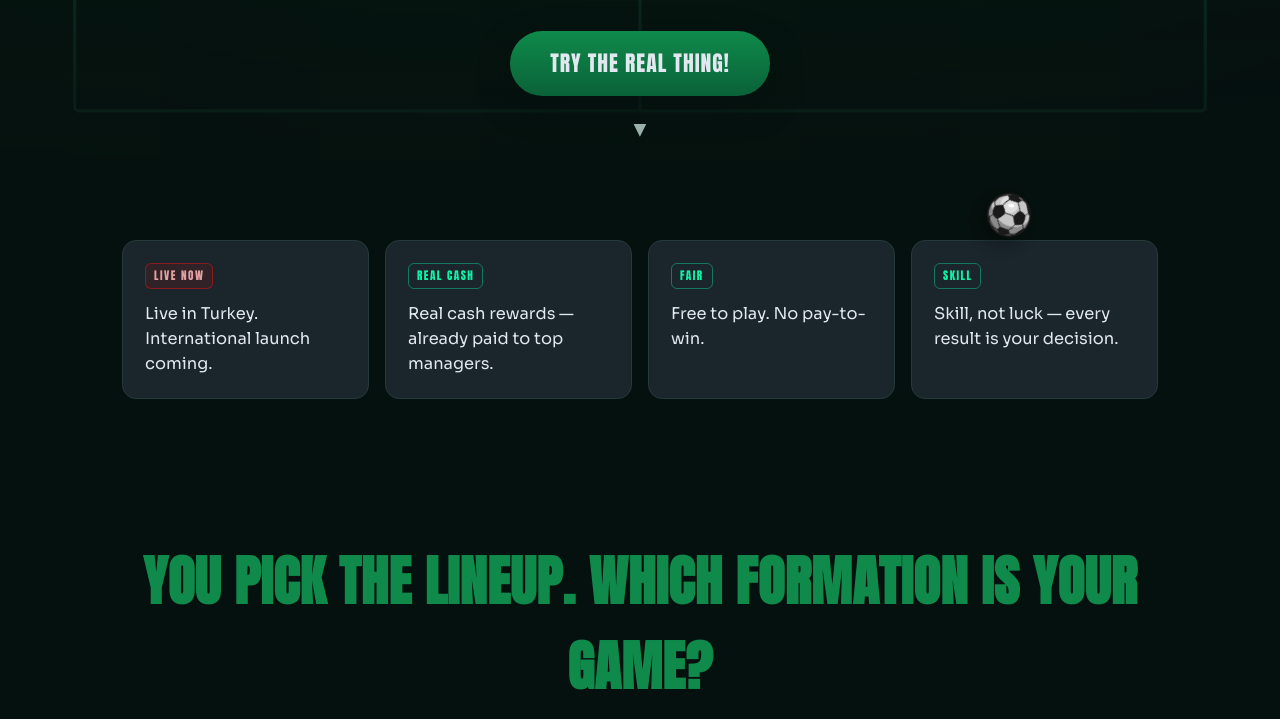
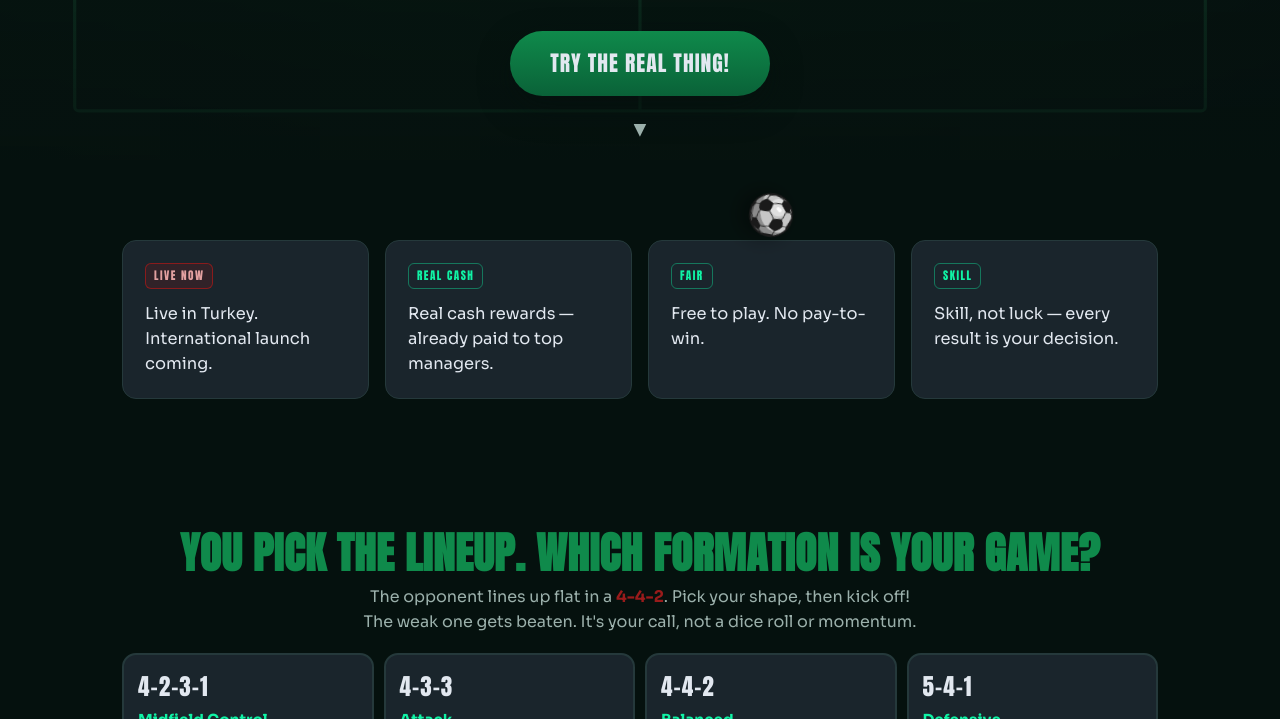
Before and after one commit to ebayti/legendaryClubOwner, a website: page index.html in a window 1280 px wide. Both pictures are taken after a click on the link "TRY THE REAL THING!". Shown: the part 642-1361 px from the top of the page. Drawn offline with Linux system fonts and the light colour scheme.

Commit message:
ball double-bounces each proof card; builder fits with title visible

```diff
--- a/script.js
+++ b/script.js
@@ -458,19 +458,22 @@ function startBuilderBall() {
   placeBall(ball, ctaRect.left + ctaRect.width / 2, ctaRect.top - half - 2);
   ball.style.transform = "rotate(0deg)";
 
-  // visit each proof card once, then finish on the kickoff button
+  // visit each proof card (two hops each, so they're readable), then finish on
+  // the kickoff button — scrolled so the builder TITLE is in view, not cut off
   builderTourActive = true;
   var cards = Array.prototype.slice.call(document.querySelectorAll(".proof-card"));
   var i = 0;
   function next() {
     if (!builderTourActive) { return; }                          // a choice cancelled the tour
     if (i < cards.length) {
-      glideBallToEl(ball, cards[i++], 0.5, 440, true, next);     // centre + hop on the card
+      // centre the card and hop on it TWICE (dwell so people can read it)
+      glideBallToEl(ball, cards[i++], { vhFrac: 0.5, anchorCenter: true, T: 440, hops: 2, done: next });
     } else {
-      glideBallToEl(ball, kickoff, 0.62, 540, false, function () {
+      // land on kickoff, but anchor the scroll to the builder TOP so the heading shows
+      glideBallToEl(ball, kickoff, { scrollEl: builder, vhFrac: 0.07, T: 560, hops: 0, done: function () {
         builderTourActive = false;                               // tour done
         handoffBuilderBallToIdle(builder, ball, kickoff);        // bounce on the button
-      });
+      } });
     }
   }
   // end of next()
@@ -479,21 +482,30 @@ function startBuilderBall() {
 }
 // end of startBuilderBall()
 
-// glides the viewport-fixed ball so it rests on top of `el`, scrolling the page so
-// `el` sits at `vhFrac` of the viewport — both driven by one eased clock. Optionally
-// adds a single hop on arrival, then calls done().
-function glideBallToEl(ball, el, vhFrac, T, hopOnArrival, done) {
+// glides the viewport-fixed ball onto `landEl`, driving the page scroll from the
+// SAME eased clock. opts:
+//   vhFrac       — where the scroll anchor sits in the viewport (0 = top, 0.5 = middle)
+//   scrollEl     — element the scroll aligns to (defaults to landEl)
+//   anchorCenter — align the anchor's CENTRE (true) or its TOP (false) to vhFrac
+//   T            — duration (ms)
+//   hops         — number of in-place hops on arrival (0 = none)
+//   done         — called when finished
+function glideBallToEl(ball, landEl, opts) {
+  var scrollEl = opts.scrollEl || landEl;
   var startScroll = window.pageYOffset;
   var vh          = window.innerHeight;
-  var rect        = el.getBoundingClientRect();
-  var elAbsTop    = rect.top + startScroll;                     // document-space
-  var elAbsCenter = elAbsTop + rect.height / 2;
   var maxScroll   = Math.max(0, document.documentElement.scrollHeight - vh);
-  var targetScroll = clamp(elAbsCenter - vh * vhFrac, 0, maxScroll);
 
-  var half = ball.offsetWidth / 2;
-  var endX = rect.left + rect.width / 2;
-  var endY = (elAbsTop - targetScroll) - half - 2;              // rest just on top of el
+  // scroll so the anchor sits at vhFrac of the viewport
+  var sRect      = scrollEl.getBoundingClientRect();
+  var sAnchorAbs = sRect.top + startScroll + (opts.anchorCenter ? sRect.height / 2 : 0);
+  var targetScroll = clamp(sAnchorAbs - vh * opts.vhFrac, 0, maxScroll);
+
+  // land the ball just on top of landEl at that target scroll
+  var lRect = landEl.getBoundingClientRect();
+  var half  = ball.offsetWidth / 2;
+  var endX  = lRect.left + lRect.width / 2;
+  var endY  = (lRect.top + startScroll - targetScroll) - half - 2;
 
   // current (fixed) ball centre = where the previous segment left it
   ball.style.transition = "none";
@@ -513,7 +525,7 @@ function glideBallToEl(ball, el, vhFrac, T, hopOnArrival, done) {
     }
     // end of if-block
 
-    var t = clamp((now - t0) / T, 0, 1);
+    var t = clamp((now - t0) / opts.T, 0, 1);
     var e = easeInOut(t);
     window.scrollTo(0, startScroll + (targetScroll - startScroll) * e);
     placeBall(ball, startX + (endX - startX) * e, startY + (endY - startY) * e);
@@ -526,10 +538,10 @@ function glideBallToEl(ball, el, vhFrac, T, hopOnArrival, done) {
     // end of if-block
 
     htmlEl.style.scrollBehavior = prevBehavior;                 // restore smooth scroll
-    if (hopOnArrival) {
-      bounceBallOnce(ball, endX, endY, done);
-    } else if (done) {
-      done();
+    if (opts.hops > 0) {
+      bounceBall(ball, endX, endY, opts.hops, opts.done);
+    } else if (opts.done) {
+      opts.done();
     }
     // end of if-block
   }
@@ -539,17 +551,24 @@ function glideBallToEl(ball, el, vhFrac, T, hopOnArrival, done) {
 }
 // end of glideBallToEl()
 
-// one quick hop in place (ball stays viewport-fixed; the page is static here)
-function bounceBallOnce(ball, cx, restY, done) {
-  dropBallTo(ball, cx, restY - 22, 190, 520, CONFIG.ballRiseEase, function () {
+// `hops` quick hops in place (ball stays viewport-fixed; the page is static here)
+function bounceBall(ball, cx, restY, hops, done) {
+  function hop(n) {
     if (!builderTourActive) { return; }                          // cancelled mid-hop
-    dropBallTo(ball, cx, restY, 180, 570, CONFIG.ballFallEase, function () {
+    dropBallTo(ball, cx, restY - 22, 190, 520, CONFIG.ballRiseEase, function () {
       if (!builderTourActive) { return; }
-      if (done) { done(); }
+      dropBallTo(ball, cx, restY, 180, 570, CONFIG.ballFallEase, function () {
+        if (!builderTourActive) { return; }
+        if (n > 1) { hop(n - 1); }
+        else if (done) { done(); }
+      });
     });
-  });
+  }
+  // end of hop()
+
+  hop(hops);
 }
-// end of bounceBallOnce()
+// end of bounceBall()
 
 // switches the ball from viewport-fixed back to absolute-in-builder (so it tracks
 // the button if the page scrolls) and starts the idle bounce on the kickoff button
--- a/style.css
+++ b/style.css
@@ -267,7 +267,7 @@ body {
   position: relative;            /* anchors the builder ball */
   max-width: var(--maxw);
   margin: 0 auto;
-  padding: clamp(30px, 6vw, 60px) 22px 90px;
+  padding: clamp(26px, 5vw, 52px) 22px 44px;   /* compact so title + cards + kickoff fit one screen */
 }
 
 /* the ball that drops into the picker and then onto kickoff (script.js) */
@@ -282,17 +282,19 @@ body {
   filter: drop-shadow(0 8px 12px rgba(0,0,0,0.5));
   pointer-events: none;
 }
-.builder-head { text-align: center; margin-bottom: 34px; }
+.builder-head { text-align: center; margin-bottom: 18px; }
 .builder-title {
   font-family: "Anton", sans-serif;
   text-transform: uppercase;
-  font-size: clamp(2rem, 7vw, 3.4rem);
+  font-size: clamp(1.55rem, 6vw, 2.7rem);
+  line-height: 1.02;
   letter-spacing: 0.5px;
   color: var(--emerald);          /* big heading -> emerald */
 }
 .builder-sub {
   max-width: 560px;
-  margin: 12px auto 0;
+  margin: 10px auto 0;
+  font-size: clamp(0.9rem, 2.4vw, 1rem);
   color: var(--muted);
 }
 .builder-sub strong { color: var(--red); }
@@ -300,8 +302,8 @@ body {
 .formation-picker {
   display: grid;
   grid-template-columns: repeat(auto-fit, minmax(160px, 1fr));
-  gap: 14px;
-  margin-bottom: 22px;
+  gap: 10px;
+  margin-bottom: 16px;
 }
 .formation-card {
   display: flex;
@@ -312,7 +314,7 @@ body {
   background: var(--bg-2);
   border: 2px solid var(--line);
   border-radius: var(--radius);
-  padding: 18px;
+  padding: 14px;
   color: var(--ink);
   font-family: "Sora", sans-serif;
   transition: border-color 0.16s ease, transform 0.16s ease, background 0.16s ease;
@@ -329,7 +331,7 @@ body {
 }
 .formation-name {
   font-family: "Anton", sans-serif;
-  font-size: 1.7rem;
+  font-size: 1.45rem;
   letter-spacing: 1px;
 }
 .formation-label { font-weight: 700; color: var(--neon); font-size: 0.95rem; }
```
